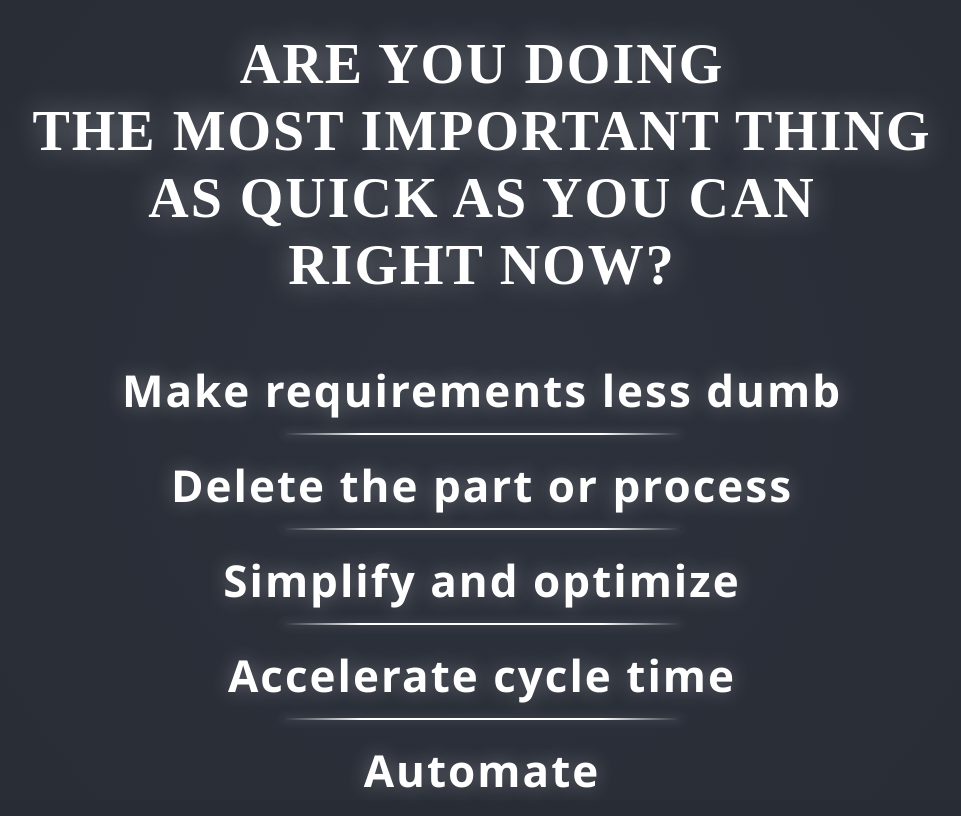
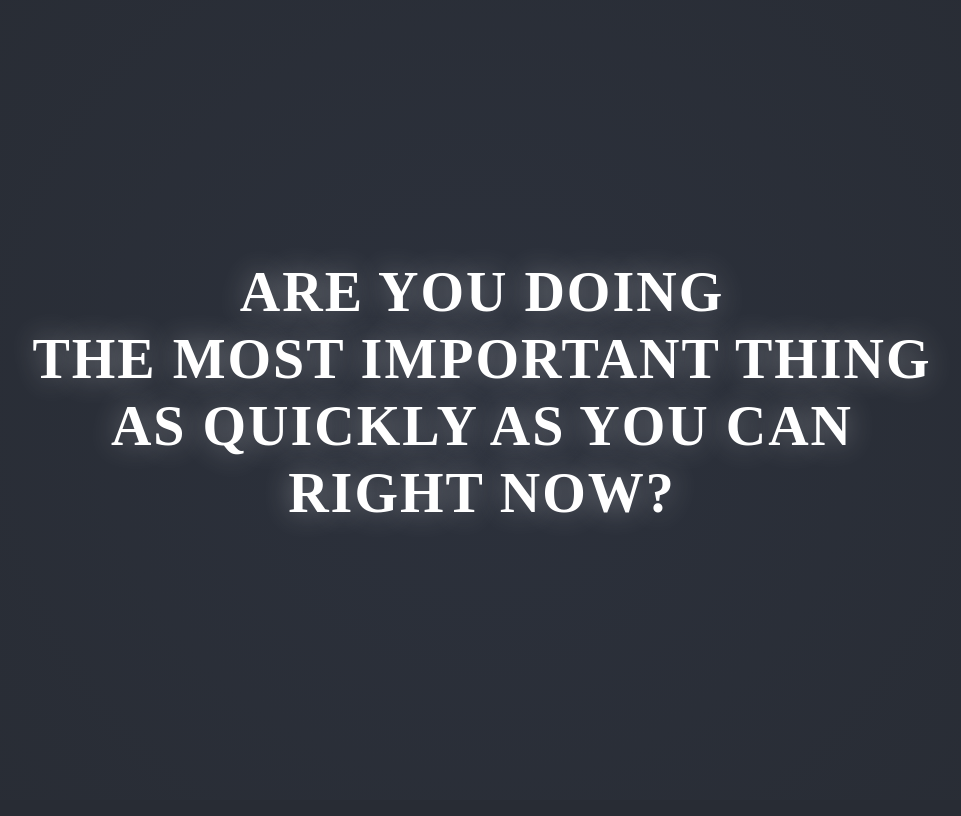
Before and after one commit to xoren22/custom-background, a plain HTML site: page index.html in a window 1280 px wide. Shown: the whole page, without its empty margins (158-1119 px from the left). Drawn offline with Linux system fonts and the light colour scheme.

Commit message:
Update index.html

```diff
--- a/index.html
+++ b/index.html
@@ -19,28 +19,7 @@
     <body style="background-color: #282c34; margin: 0; padding: 0;">
         <section id="process-steps" style="display: flex; justify-content: center; align-items: center; height: 100vh; text-align: center; background: radial-gradient(circle at center, #2c313c 0%, #282c34 100%);">
             <div>
-                <h1 class="main-question">ARE YOU DOING<br>THE MOST IMPORTANT THING<br>AS QUICK AS YOU CAN<br>RIGHT NOW?</h1>
-                <ul style="list-style-type: none; padding: 0;">
-                    <li style="font-weight: bold; font-size: 44px; letter-spacing: 2px; font-family: 'Segoe UI', Arial, sans-serif; color: white; margin-bottom: 35px; position: relative; text-shadow: 0 0 20px rgba(255,255,255,0.3); cursor: pointer; transition: transform 0.2s ease;" onmouseover="this.style.transform='scale(1.005)'" onmouseout="this.style.transform='scale(1)'">
-                        Make requirements less dumb
-                        <div style="position: absolute; bottom: -15px; left: 50%; transform: translateX(-50%); width: 400px; height: 2px; background: linear-gradient(to right, rgba(255,255,255,0), rgba(255,255,255,1) 20%, rgba(255,255,255,1) 80%, rgba(255,255,255,0)); box-shadow: 0 0 10px rgba(255,255,255,0.3);"></div>
-                    </li>
-                    <li style="font-weight: bold; font-size: 44px; letter-spacing: 2px; font-family: 'Segoe UI', Arial, sans-serif; color: white; margin-bottom: 35px; position: relative; text-shadow: 0 0 20px rgba(255,255,255,0.3); cursor: pointer; transition: transform 0.2s ease;" onmouseover="this.style.transform='scale(1.005)'" onmouseout="this.style.transform='scale(1)'">
-                        Delete the part or process
-                        <div style="position: absolute; bottom: -15px; left: 50%; transform: translateX(-50%); width: 400px; height: 2px; background: linear-gradient(to right, rgba(255,255,255,0), rgba(255,255,255,1) 20%, rgba(255,255,255,1) 80%, rgba(255,255,255,0)); box-shadow: 0 0 10px rgba(255,255,255,0.3);"></div>
-                    </li>
-                    <li style="font-weight: bold; font-size: 44px; letter-spacing: 2px; font-family: 'Segoe UI', Arial, sans-serif; color: white; margin-bottom: 35px; position: relative; text-shadow: 0 0 20px rgba(255,255,255,0.3); cursor: pointer; transition: transform 0.2s ease;" onmouseover="this.style.transform='scale(1.005)'" onmouseout="this.style.transform='scale(1)'">
-                        Simplify and optimize
-                        <div style="position: absolute; bottom: -15px; left: 50%; transform: translateX(-50%); width: 400px; height: 2px; background: linear-gradient(to right, rgba(255,255,255,0), rgba(255,255,255,1) 20%, rgba(255,255,255,1) 80%, rgba(255,255,255,0)); box-shadow: 0 0 10px rgba(255,255,255,0.3);"></div>
-                    </li>
-                    <li style="font-weight: bold; font-size: 44px; letter-spacing: 2px; font-family: 'Segoe UI', Arial, sans-serif; color: white; margin-bottom: 35px; position: relative; text-shadow: 0 0 20px rgba(255,255,255,0.3); cursor: pointer; transition: transform 0.2s ease;" onmouseover="this.style.transform='scale(1.005)'" onmouseout="this.style.transform='scale(1)'">
-                        Accelerate cycle time
-                        <div style="position: absolute; bottom: -15px; left: 50%; transform: translateX(-50%); width: 400px; height: 2px; background: linear-gradient(to right, rgba(255,255,255,0), rgba(255,255,255,1) 20%, rgba(255,255,255,1) 80%, rgba(255,255,255,0)); box-shadow: 0 0 10px rgba(255,255,255,0.3);"></div>
-                    </li>
-                    <li style="font-weight: bold; font-size: 44px; letter-spacing: 2px; font-family: 'Segoe UI', Arial, sans-serif; color: white; position: relative; text-shadow: 0 0 20px rgba(255,255,255,0.3); cursor: pointer; transition: transform 0.2s ease;" onmouseover="this.style.transform='scale(1.005)'" onmouseout="this.style.transform='scale(1)'">
-                        Automate
-                    </li>
-                </ul>
+                <h1 class="main-question">ARE YOU DOING<br>THE MOST IMPORTANT THING<br>AS QUICKLY AS YOU CAN<br>RIGHT NOW?</h1>
             </div>
         </section>
     </body>
```
